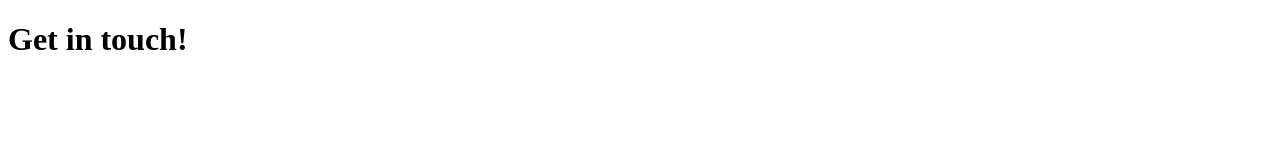
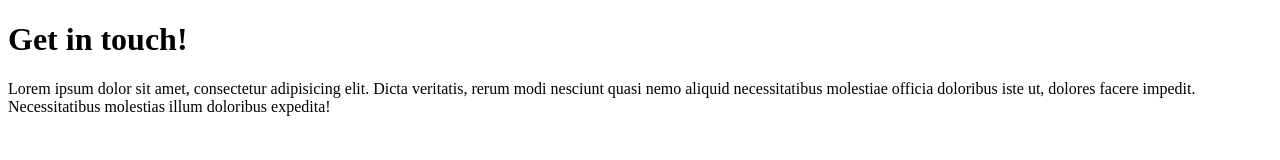
Before and after one commit to jaynecrews/First-Repo, a plain HTML site: page contact.html in a window 1280 px wide. Drawn offline with Linux system fonts and the light colour scheme.

Commit message:
Added stuff

```diff
--- a/contact.html
+++ b/contact.html
@@ -8,6 +8,7 @@
 
 
 	<h1>Get in touch!</h1>
+	<p>Lorem ipsum dolor sit amet, consectetur adipisicing elit. Dicta veritatis, rerum modi nesciunt quasi nemo aliquid necessitatibus molestiae officia doloribus iste ut, dolores facere impedit. Necessitatibus molestias illum doloribus expedita!</p>
 
 </body>
 </html>
```
